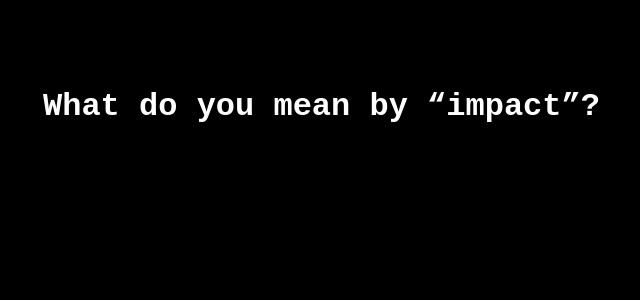
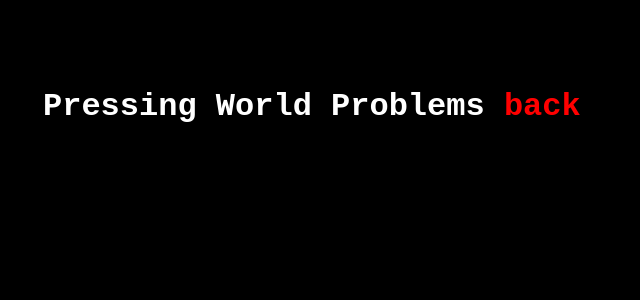
Before and after one commit to TvoozMagnificent/NonTrivial, a Jekyll site: the page built from Pressing world problems.md, in a window 1280 px wide. Shown: the top 300 px of the page, without its empty margins (277-917 px from the left). Built offline with Jekyll 4.4.1, drawn with Linux system fonts in a browser that asks for light colours; our own code applies the rules of GitHub Pages for plain Markdown files.

Commit message:
Update Pressing world problems.md

```diff
--- a/Pressing world problems.md
+++ b/Pressing world problems.md
@@ -1,6 +1 @@
----
-layout: default
-title: What do you mean by "impact"?
----
-
-# What do you mean by "impact"?
+# Pressing World Problems [back](https://tvoozmagnificent.github.io/NonTrivial/nontrivial.html)
```
